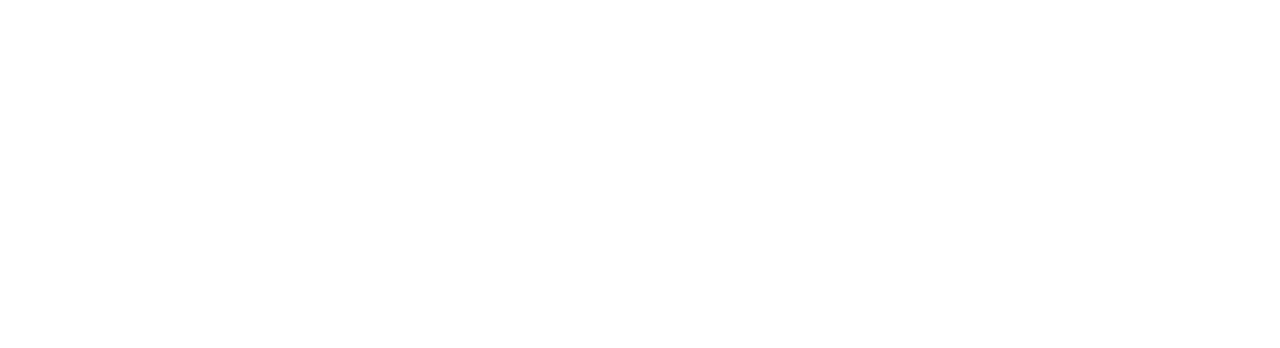
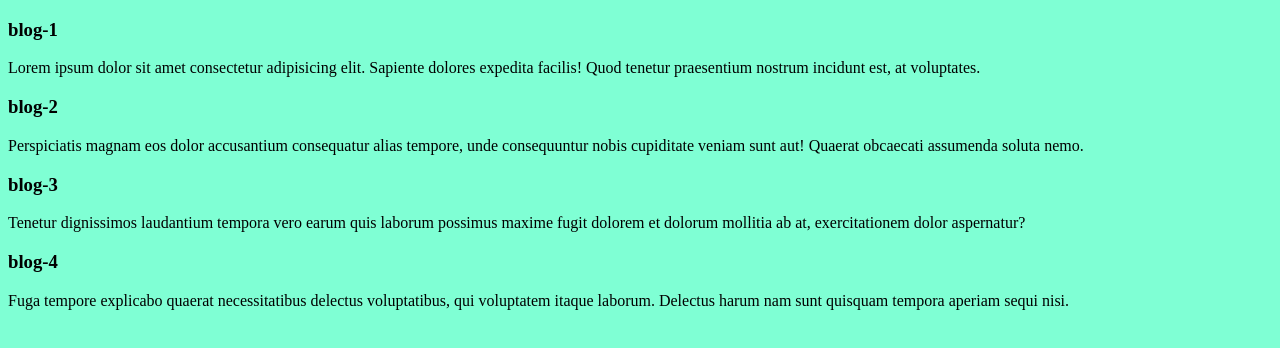
Before and after one commit to riffatin/test, a plain HTML site: page index.html in a window 1280 px wide. Drawn offline with Linux system fonts and the light colour scheme.

Commit message:
first commit

```diff
--- a/index.html
+++ b/index.html
@@ -4,9 +4,25 @@
     <meta charset="UTF-8">
     <meta http-equiv="X-UA-Compatible" content="IE=edge">
     <meta name="viewport" content="width=device-width, initial-scale=1.0">
-    <title>My 1st Github repo</title>
+    <title>1st repo</title>
+    <link rel="stylesheet" href="style.css">
 </head>
 <body>
-
+    <article>
+        <h3>blog-1</h3>
+        <p>Lorem ipsum dolor sit amet consectetur adipisicing elit. Sapiente dolores expedita facilis! Quod tenetur praesentium nostrum incidunt est, at voluptates.</p>
+    </article>
+    <article>
+        <h3>blog-2</h3>
+        <p>Perspiciatis magnam eos dolor accusantium consequatur alias tempore, unde consequuntur nobis cupiditate veniam sunt aut! Quaerat obcaecati assumenda soluta nemo.</p>
+    </article>
+    <article>
+        <h3>blog-3</h3>
+        <p>Tenetur dignissimos laudantium tempora vero earum quis laborum possimus maxime fugit dolorem et dolorum mollitia ab at, exercitationem dolor aspernatur?</p>
+    </article>
+    <article>
+        <h3>blog-4</h3>
+        <p>Fuga tempore explicabo quaerat necessitatibus delectus voluptatibus, qui voluptatem itaque laborum. Delectus harum nam sunt quisquam tempora aperiam sequi nisi.</p>
+    </article>
 </body>
 </html>
--- /dev/null
+++ b/style.css
@@ -0,0 +1,3 @@
+body{
+    background-color: aquamarine;
+}
```
Also changed, not shown: 1 other file.
